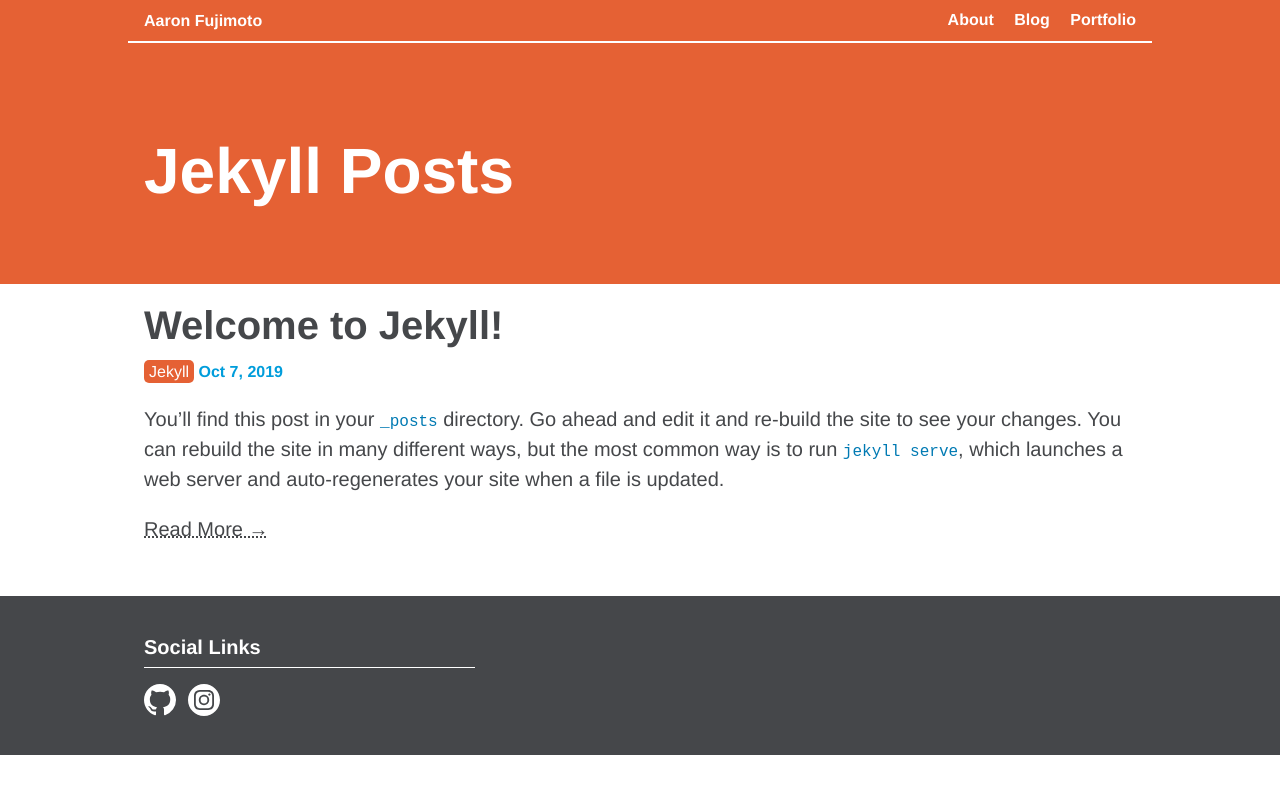
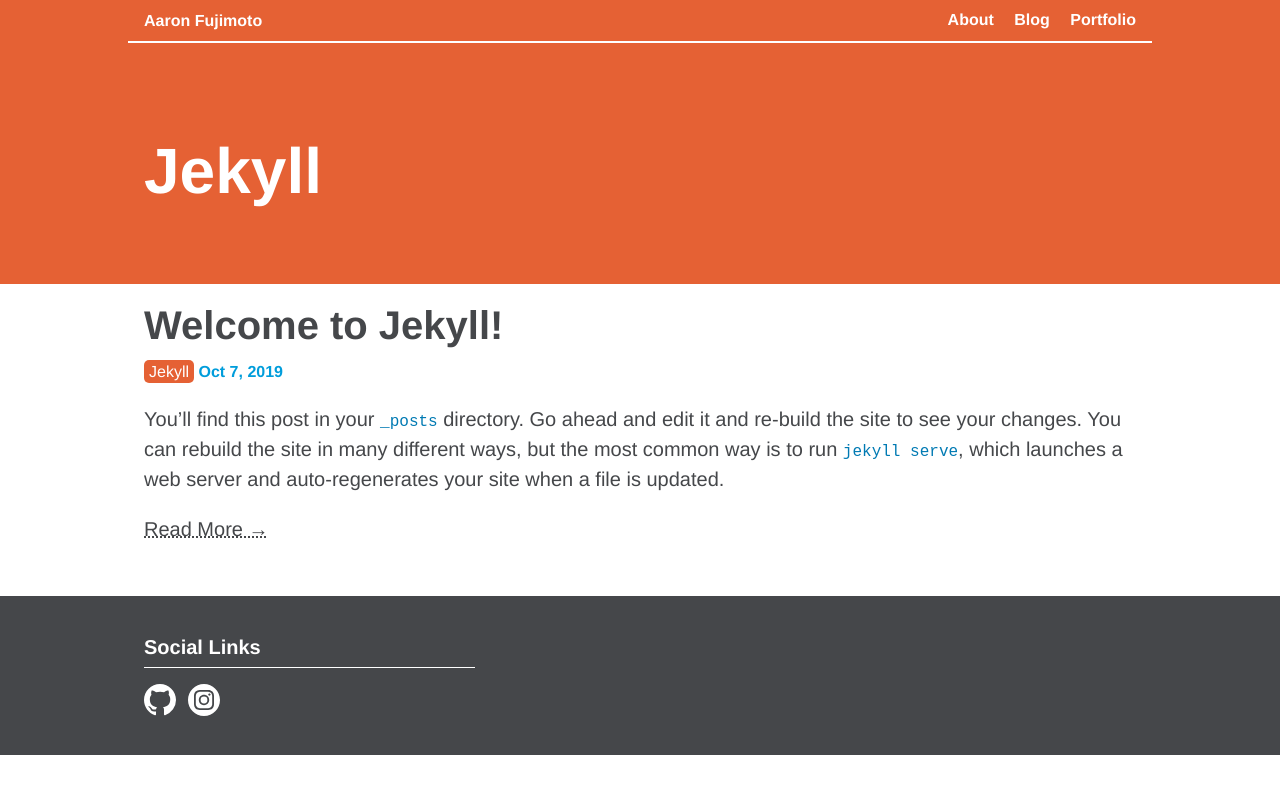
Before and after one commit to aaronfuj/aaronfuj.github.io, a Jekyll site: the page built from _blog_tags/jekyll.markdown, in a window 1280 px wide. Shown: the top 794 px of the page. Built offline with Jekyll 4.4.1, drawn with Linux system fonts in a browser that asks for light colours.

Commit message:
Adjusted page title for tag

```diff
--- a/_layouts/tag.html
+++ b/_layouts/tag.html
@@ -6,7 +6,7 @@
 
 <div class="bg--{{page.color}}">
   <div class="container mx-auto px-2">
-    <h1 class="h0 col-9 sm-width-full py-4 mt-3 inline-block" itemprop="name headline">{{ page.title }} Posts</h1>
+    <h1 class="h0 col-9 sm-width-full py-4 mt-3 inline-block" itemprop="name headline">{{ page.title }}</h1>
   </div>
 </div>
 
```
